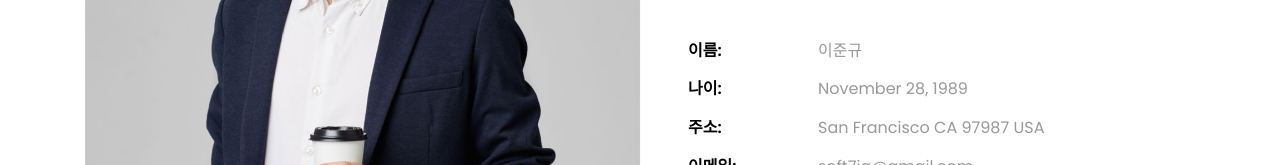
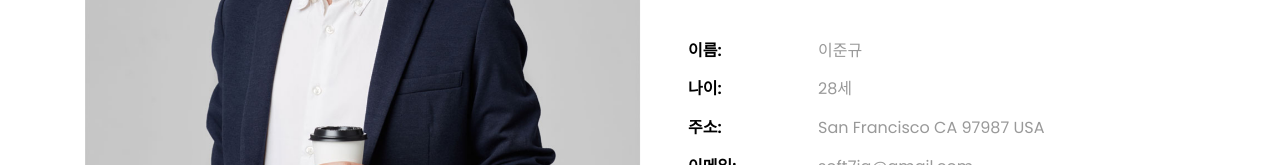
Before and after one commit to coolcoolz/portfolio, a plain HTML site: page index.html in a window 1280 px wide. Shown: the part 1008-1173 px from the top of the page. Drawn offline with Linux system fonts and the light colour scheme; files whose address does not match are found by name.

```diff
--- a/index.html
+++ b/index.html
@@ -88,7 +88,7 @@
 		            <p>A small river named Duden flows by their place and supplies it with the necessary regelialia.</p>
 		            <ul class="about-info mt-4 px-md-0 px-2">
 		            	<li class="d-flex"><span>이름:</span> <span>이준규</span></li>
-		            	<li class="d-flex"><span>나이:</span> <span>November 28, 1989</span></li>
+		            	<li class="d-flex"><span>나이:</span> <span>28세</span></li>
 		            	<li class="d-flex"><span>주소:</span> <span>San Francisco CA 97987 USA</span></li>
 		            	<!-- <li class="d-flex"><span>Zip code:</span> <span>1000</span></li> -->
 		            	<li class="d-flex"><span>이메일:</span> <span>soft7jg@gmail.com</span></li>
```
